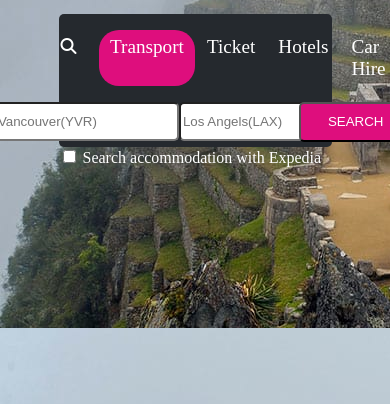
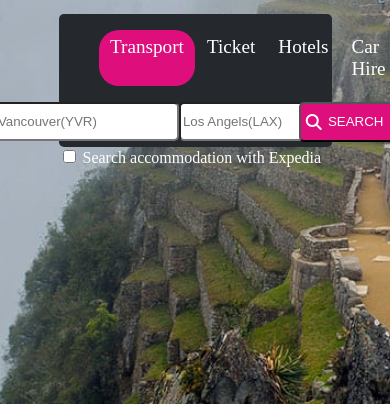
Before and after one commit to Ayut0/Rome2rio_Clone, a plain HTML site: page index.html in a window 390 px wide. Shown: the part 440-844 px from the top of the page. Drawn offline with Linux system fonts and the light colour scheme.

Commit message:
Modify a position

```diff
--- a/index.js
+++ b/index.js
@@ -1,7 +1,8 @@
 let tabs = document.querySelectorAll("#list");
 
-tabs.forEach(list, ()=>{
-    list.addEventListener("click", ()=>{
-        list.classList.toggle("active");
-    })
+tabs.forEach(element =>{
+    element.addEventListener("click", ()=>{
+        element.classList.toggle("active")
+    });
+    // element.classList.remove("active");
 })
--- a/style.scss
+++ b/style.scss
@@ -22,6 +22,8 @@ body{
         align-items: center;
         height: 100vh;
         background-image: url("./background.jpeg");
+        background-size: cover;
+        user-select: none;
 
         .header{
             position: absolute;
@@ -99,6 +101,7 @@ body{
 
                 .search-btn{
                     .search{
+                        position: relative;
                         input{
                             background-color: $cBrand;
                             color: $cWhite;
@@ -114,8 +117,8 @@ body{
                             i{
                                 color: white;
                                 position: absolute;
-                                top: 29.9em;
-                                right: 19.6em;
+                                top: 0.1em;
+                                left: 0.4em;
                             }
                         }
                     }
@@ -125,6 +128,10 @@ body{
         .check-expedia{
             width: 70%;
 
+            input{
+                cursor: pointer;
+            }
+
             span{
                 color: $cWhite;
             }
```
Also changed, not shown: style.css, 1 other file.
